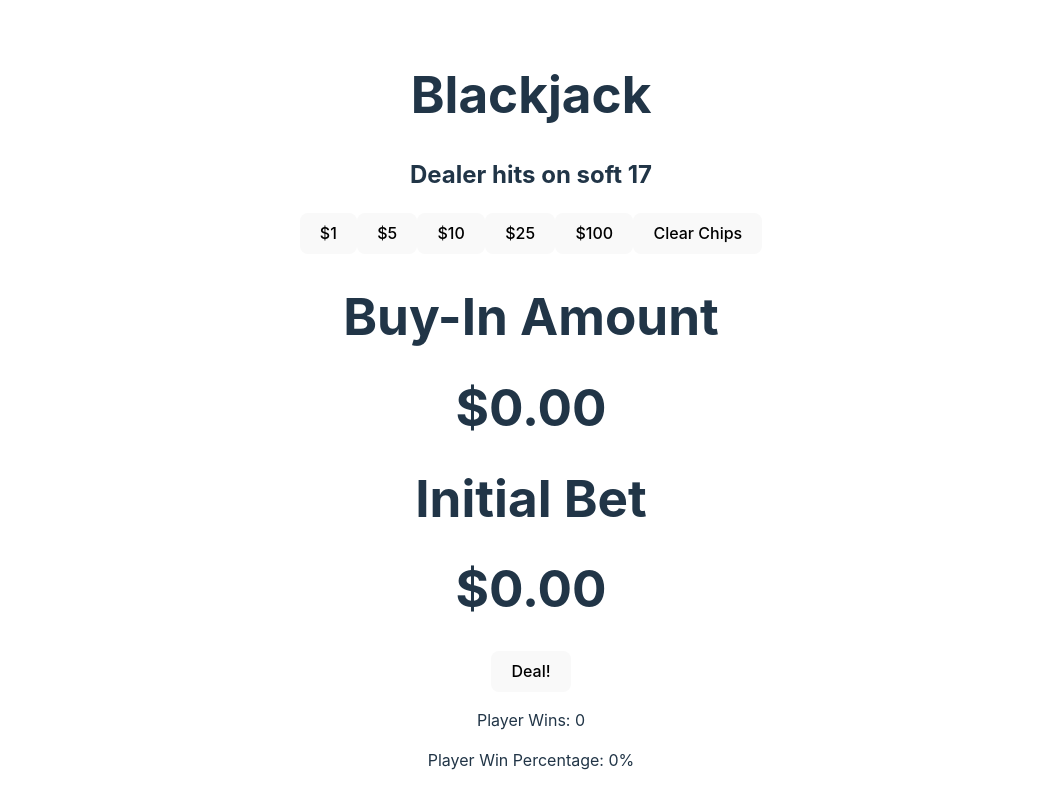
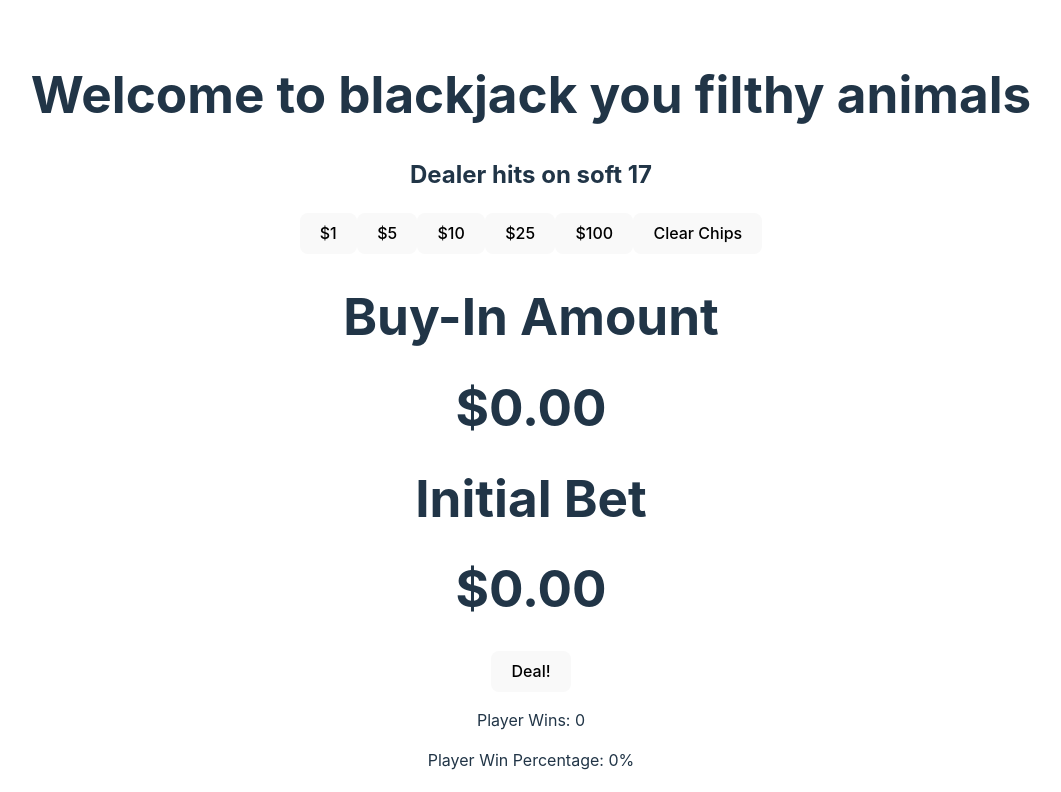
Before and after one commit to West-Campus-Coders/sui-hackathon, a React (Vite) app in the folder suifront/: page / in a window 1280 px wide. Shown: the top 792 px of the page, without its empty margins (109-1170 px from the left). Built offline with nearby package versions, Linux system fonts and the light colour scheme; no server answers.

Commit message:
funny title

```diff
--- a/suifront/src/GameLobby.jsx
+++ b/suifront/src/GameLobby.jsx
@@ -709,7 +709,7 @@ export default class GameLobby extends Component {
     return (
       <div className='App'>
       <div className='gameHeader'>
-        <h1>Blackjack</h1>
+        <h1>Welcome to blackjack you filthy animals</h1>
         {/* If game isn't started show Start Game button else show New Deck */}
         {this.state.gameStarted ? (
           <div>
```
